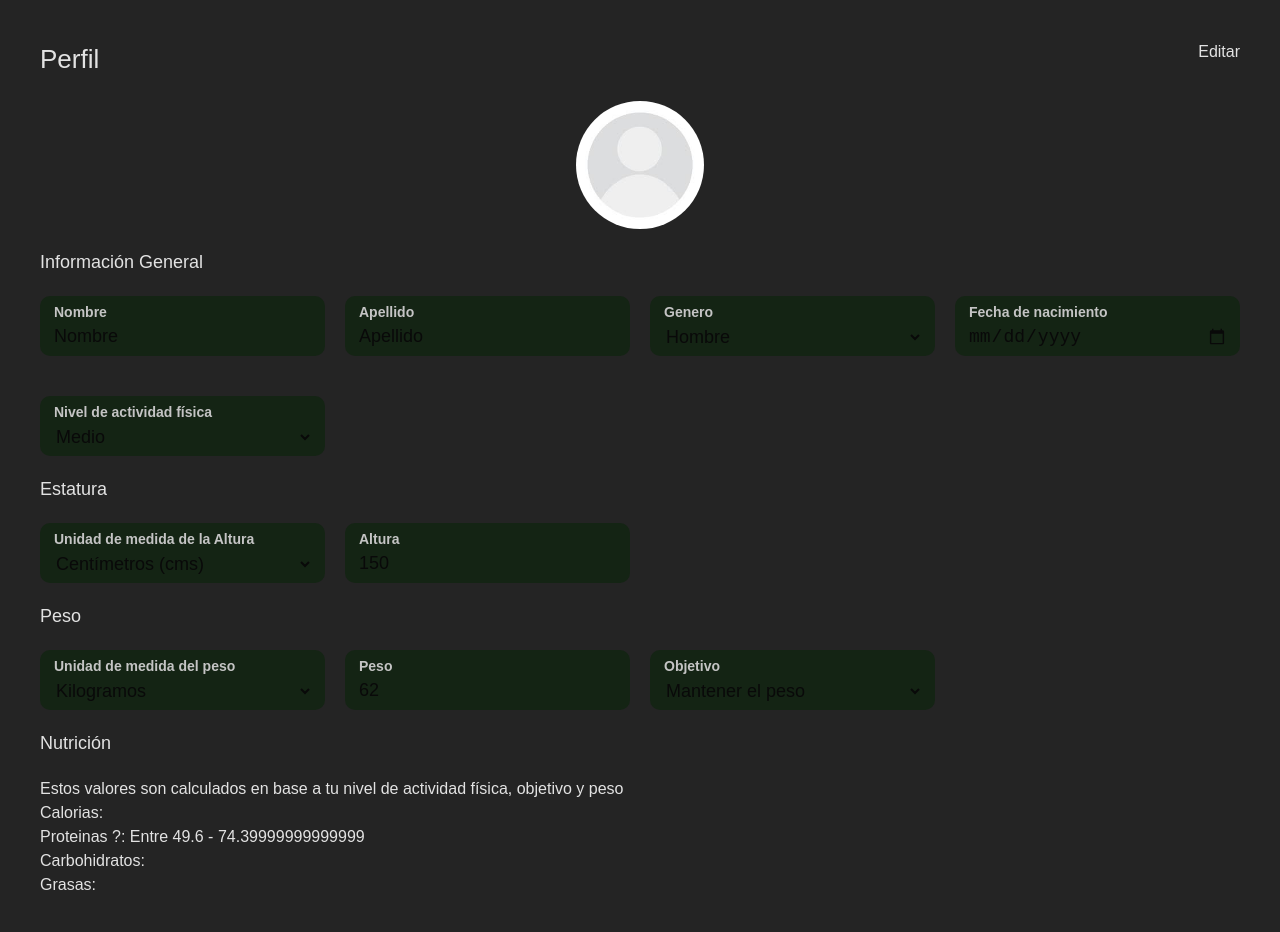
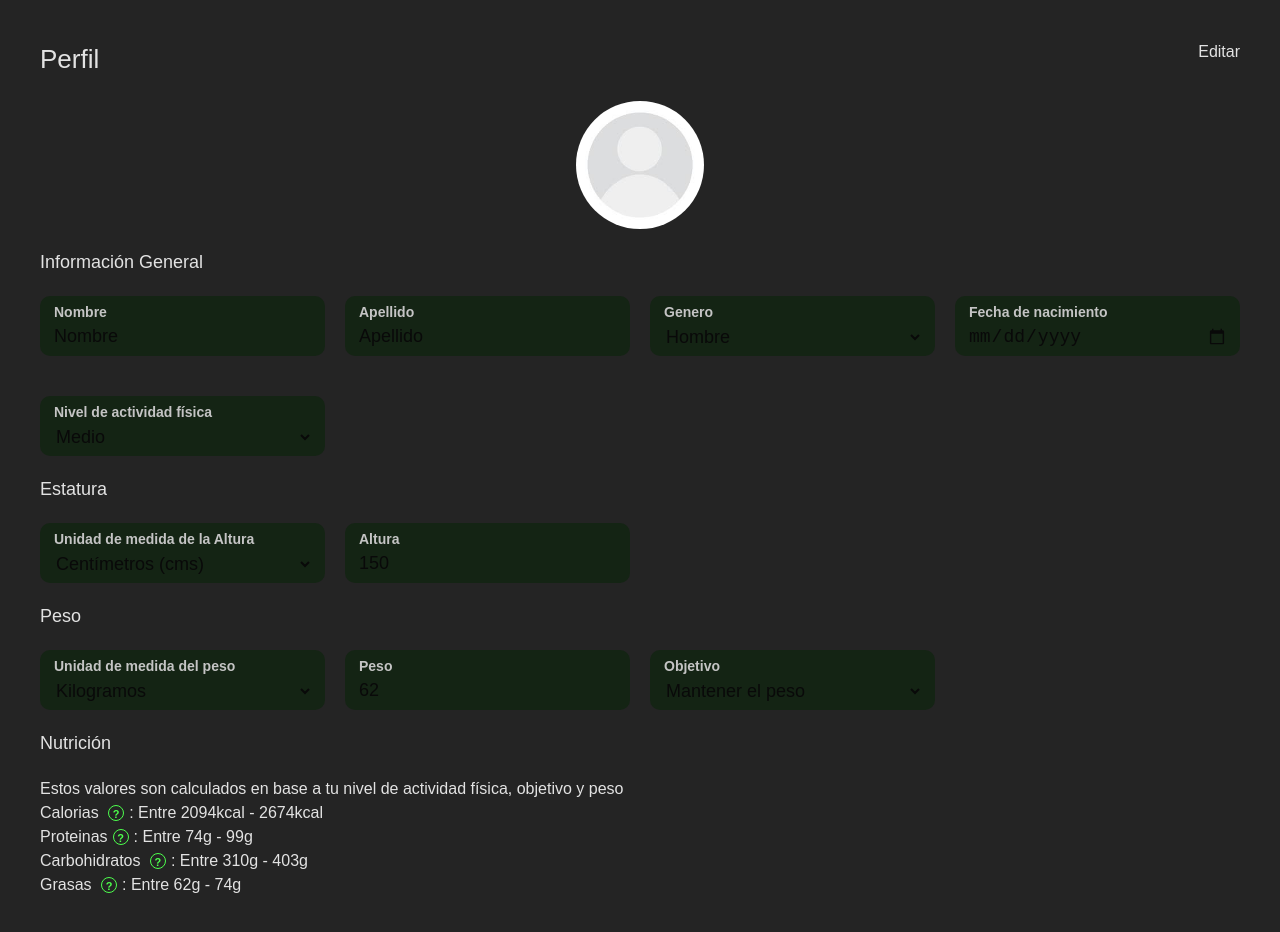
Before and after one commit to Dan3410/MyFitness, a React (Vite) app in the folder react/: page /profile in a window 1280 px wide. Shown: the top 932 px of the page. Built offline with nearby package versions, Linux system fonts and the light colour scheme.

Commit message:
feat: added convert from lb to kg and viceversa

```diff
--- a/react/src/components/mf-tooltip/mf-tooltip.module.scss
+++ b/react/src/components/mf-tooltip/mf-tooltip.module.scss
@@ -5,9 +5,27 @@
   border-radius: 6px;
   font-size: 13px;
   max-width: 260px;
-  box-shadow: 0 6px 18px rgba(0,0,0,0.25);
+  box-shadow: 0 6px 18px rgba(0, 0, 0, 0.25);
   line-height: 1.2;
+  position: fixed;
+  z-index: 9999;
+  pointer-events: none;
+  transition: opacity 500ms ease, transform 500ms ease;
 }
+
 .mfTooltipVisible {
   pointer-events: none;
 }
+
+.mfTooltipIcon {
+  font-size: 11px;
+  margin: 0px 5px;
+  border: 1px solid;
+  border-radius: 100%;
+  color: lime;
+  display: inline-block;
+  font-weight: 600;
+  height: 16px;
+  width: 16px;
+  text-align: center;
+}
--- a/react/src/components/mf-tooltip/mf-tooltip.tsx
+++ b/react/src/components/mf-tooltip/mf-tooltip.tsx
@@ -1,21 +1,22 @@
 import { useEffect, useRef, useState, type FC, type ReactNode } from 'react'
 import styles from "./mf-tooltip.module.scss"
-import type { ButtonTheme } from '../../themes/interfaces';
 import { ComponentTheme } from '../../themes/enums';
-import { profileAndHealthButtonTheme } from '../../themes/profileHealth';
-import { workoutButtonTheme } from '../../themes/workout';
-import { dietButtonTheme } from '../../themes/diet';
-import { cancelButtonTheme } from '../../themes/generic';
 import { tooltipPlacement } from '../../models/tooltipPlacement';
 import { createPortal } from 'react-dom';
+import { TooltipTheme } from '../../themes/interfaces';
+import { profileAndHealthTooltipTheme } from '../../themes/profileHealth';
+import { workoutTooltipTheme } from '../../themes/workout';
+import { dietTooltipTheme } from '../../themes/diet';
 
 interface MFTooltipProps {
+   theme: ComponentTheme,
    children: ReactNode,
    placement?: tooltipPlacement,
    delay?: number
 }
 
 const MFTooltip: FC<MFTooltipProps> = ({
+   theme,
    children,
    placement = tooltipPlacement.TOP,
    delay = 100,
@@ -26,6 +27,9 @@ const MFTooltip: FC<MFTooltipProps> = ({
    const targetRef = useRef<HTMLElement | null>(null);
    const tipRef = useRef<HTMLDivElement | null>(null)
    const timeoutRef = useRef<number>(undefined);
+
+   const tooltipTheme: TooltipTheme = theme == ComponentTheme.profileAndHeath ? profileAndHealthTooltipTheme :
+      theme == ComponentTheme.diet ? dietTooltipTheme : workoutTooltipTheme
 
    useEffect(() => {
       return () => clearTimeout(timeoutRef.current);
@@ -56,8 +60,6 @@ const MFTooltip: FC<MFTooltipProps> = ({
                top: targetRect.top - tipRect.height - spacing
             };
       }
-
-
    }
 
    const show = () => {
@@ -81,17 +83,14 @@ const MFTooltip: FC<MFTooltipProps> = ({
       <div
          ref={tipRef}
          role="tooltip"
-         className={styles.mfTooltip && visible ? styles.mfTooltipVisible : undefined}
+         className={[styles.mfTooltip, visible ? styles.mfTooltipVisible : undefined].join(' ')}
          style={{
-            position: "fixed",
+            opacity: visible ? 1 : 0,
+            transform: visible ? "translateY(0)" : "translateY(-4px)",
             left: coords.left,
             top: coords.top,
-            zIndex: 9999,
-            pointerEvents: "none",
-            transition: "opacity 120ms ease, transform 120ms ease",
-            opacity: visible ? 1 : 0,
-            transform: visible ? "translateY(0)" : "translateY(-4px)",
-            background: "black"
+            background: tooltipTheme.backgroundColor,
+            color: tooltipTheme.textColor
          }}
       >
          {children}
@@ -102,7 +101,7 @@ const MFTooltip: FC<MFTooltipProps> = ({
 
 
    return (<>
-      <span
+      <span className={styles.mfTooltipIcon}
          ref={targetRef}
          onMouseEnter={show}
          onMouseLeave={hide}
@@ -110,7 +109,7 @@ const MFTooltip: FC<MFTooltipProps> = ({
          onBlur={hide}
          tabIndex={0}
          aria-describedby={"tooltip"}
-         style={{ display: "inline-block" }}
+         style={{ color: tooltipTheme.iconColor, borderColor: tooltipTheme.iconColor }}
       >
          ?
       </span>
--- a/react/src/models/user.tsx
+++ b/react/src/models/user.tsx
@@ -1,3 +1,4 @@
+import { GENDER } from "./gender"
 import { HEIGHTUNIT } from "./heightUnit"
 import { OBJETIVE } from "./objetive"
 import { PHYSICALACTIVITYLVL } from "./physical-activity"
@@ -11,7 +12,7 @@ export interface User {
   height: number
   heightUnit: HEIGHTUNIT.CM | HEIGHTUNIT.FEET
   birthDay: string
-  gender: "MALE" | "FEMALE"
+  gender: GENDER.MALE | GENDER.FEMALE
   physicalActivityLvl: PHYSICALACTIVITYLVL.NONE | PHYSICALACTIVITYLVL.LOW | PHYSICALACTIVITYLVL.MEDIUM | PHYSICALACTIVITYLVL.HIGH
   objetive: OBJETIVE.REDUCE | OBJETIVE.MAINTAIN | OBJETIVE.INCREASE
 }
--- a/react/src/pages/health/components/height-section/height-section.tsx
+++ b/react/src/pages/health/components/height-section/height-section.tsx
@@ -37,7 +37,7 @@ const HeightSection: FC<HeightSectionProps> = ({ handleChange, edit, form }) =>
           <input name="height" type='number' value={form.height} onChange={handleChange}></input>
         </MFFormField>
         <MFError hidden={!edit || !!form.height}>Este campo es obligatorio</MFError>
-        <MFError hidden={!edit || !!form.height && form.height <= 0}>El valor debe ser mayor a 0</MFError>
+        <MFError hidden={!edit || !!form.height && form.height > 0}>El valor debe ser mayor a 0</MFError>
       </div>
     </div>
   </>
--- a/react/src/pages/health/components/nutrition-section/nutrition-section.tsx
+++ b/react/src/pages/health/components/nutrition-section/nutrition-section.tsx
@@ -2,6 +2,9 @@ import { FC } from 'react';
 import { User } from '../../../../models/user';
 import { PHYSICALACTIVITYLVL } from '../../../../models/physical-activity';
 import MFTooltip from '../../../../components/mf-tooltip/mf-tooltip';
+import { ComponentTheme } from '../../../../themes/enums';
+import { OBJETIVE } from '../../../../models/objetive';
+import { WEIGHTUNIT } from '../../../../models/weightUnit';
 
 
 
@@ -11,9 +14,50 @@ interface NutritionSectionProps {
 
 const NutritionSection: FC<NutritionSectionProps> = ({ form }) => {
 
-  //TODO: AGREGAR TOOLTIPS INDICANDO PARA QUE SIRVE CADA COSA
-  //CARBOS: INDICAR EL RANGO Y QUE SEGÚN OBJETIVO EN CUAL DEBE MANTENERSE, SI RANGO MINIMO O MAXIMO
-  //GRASA: VER COMO SE CALCULA
+  const getMinimumCalories = () => {
+    return getMinimumCarbohidrates() * 4 + getMinimumProtein() * 4 + getMinimumFats() * 9
+  }
+
+  const getMaximumCalories = () => {
+    return getMaximumCarbohidrates() * 4 + getMaximumProtein() * 4 + getMaximumFats() * 9
+  }
+
+  const getWeightInKg = () => {
+    if(!form.weight || form.weight < 0)
+      return 0
+    if(form.weightUnit == WEIGHTUNIT.LB)
+      return form.weight * 0.453592
+    return form.weight
+  }
+
+  const getMinimumProtein = () => {
+    return Math.round((form.physicalActivityLvl == PHYSICALACTIVITYLVL.LOW || form.physicalActivityLvl == PHYSICALACTIVITYLVL.NONE ? 0.8
+      : form.physicalActivityLvl == PHYSICALACTIVITYLVL.MEDIUM ? 1.2 : 1.6) * Number(getWeightInKg()))
+  }
+
+  const getMaximumProtein = () => {
+    return Math.round((form.physicalActivityLvl == PHYSICALACTIVITYLVL.LOW || form.physicalActivityLvl == PHYSICALACTIVITYLVL.NONE ? 1.2
+      : form.physicalActivityLvl == PHYSICALACTIVITYLVL.MEDIUM ? 1.6 : 2.2) * Number(getWeightInKg()))
+  }
+
+  const getMinimumCarbohidrates = () => {
+    return Math.round((form.physicalActivityLvl == PHYSICALACTIVITYLVL.LOW || form.physicalActivityLvl == PHYSICALACTIVITYLVL.NONE ? 3
+      : form.physicalActivityLvl == PHYSICALACTIVITYLVL.MEDIUM ? 5 : form.objetive == OBJETIVE.INCREASE ? 6.5 : 6) * Number(getWeightInKg()))
+  }
+
+  const getMaximumCarbohidrates = () => {
+    return Math.round((form.physicalActivityLvl == PHYSICALACTIVITYLVL.LOW || form.physicalActivityLvl == PHYSICALACTIVITYLVL.NONE ? 5
+      : form.physicalActivityLvl == PHYSICALACTIVITYLVL.MEDIUM ? 6.5 : form.objetive == OBJETIVE.INCREASE ? 7.5 : 7) * Number(getWeightInKg()))
+  }
+
+  const getMinimumFats = () => {
+    return Math.round((form.objetive == OBJETIVE.REDUCE ? 0.5 : 1) * Number(getWeightInKg()))
+  }
+
+  const getMaximumFats = () => {
+    return Math.round((form.objetive == OBJETIVE.REDUCE ? 1 : 1.2) * Number(getWeightInKg()))
+  }
+
   return (<>
 
     <h6>Nutrición</h6>
@@ -21,22 +65,30 @@ const NutritionSection: FC<NutritionSectionProps> = ({ form }) => {
       Estos valores son calculados en base a tu nivel de actividad física, objetivo y peso
     </div>
     <div>
-      Calorias:
+      Calorias <MFTooltip theme={ComponentTheme.profileAndHeath}>
+        Unidad de energia obtenida de alimentos y gastadas en el día a día. El exceso se almacena. Cada item debajo aporta calorias:
+        <ul>
+          <li> Proteina: 4kcal/g</li>
+          <li> Carbohidratos: 4kcal/g</li>
+          <li> Grasa: 9kcal/g</li>
+        </ul>
+      </MFTooltip>: Entre {getMinimumCalories()}kcal - {getMaximumCalories()}kcal
     </div>
     <div>
-      Proteinas <MFTooltip>contenido</MFTooltip>: Entre {
-        (form.physicalActivityLvl == PHYSICALACTIVITYLVL.LOW || PHYSICALACTIVITYLVL.NONE ? 0.8
-          : form.physicalActivityLvl == PHYSICALACTIVITYLVL.MEDIUM ? 1.2 : 1.6) * Number(form.weight)
-      } - {
-        (form.physicalActivityLvl == PHYSICALACTIVITYLVL.LOW || PHYSICALACTIVITYLVL.NONE ? 1.2
-          : form.physicalActivityLvl == PHYSICALACTIVITYLVL.MEDIUM ? 1.6 : 2.2) * Number(form.weight)}
+      Proteinas
+      <MFTooltip theme={ComponentTheme.profileAndHeath}>
+        Fundamental para la reparación, construcción y fortalecimiento muscular. Consumir más de lo requerido no produce ningún beneficio y puede ser dañino a largo plazo.
+      </MFTooltip>: Entre {getMinimumProtein()}g - {getMaximumProtein()}g
     </div>
     <div>
-
-      Carbohidratos:
+      Carbohidratos <MFTooltip theme={ComponentTheme.profileAndHeath}>
+        Fuente principal de energía del ser humano. Si bien se necesita altas cantidades, se recomienda evitar que sean azucares.
+      </MFTooltip>: Entre {getMinimumCarbohidrates()}g - {getMaximumCarbohidrates()}g
     </div>
     <div>
-      Grasas:
+      Grasas <MFTooltip theme={ComponentTheme.profileAndHeath}>
+        Ayudan a absorber vitaminas, formar hormonas y membranas y protegen los organos. Se recomienda consumir grasas saludables (insaturadas) ya que las insalubres (saturadas) aumentan el colesterol "malo".
+      </MFTooltip>: Entre {getMinimumFats()}g - {getMaximumFats()}g
     </div>
 
   </>
--- a/react/src/pages/health/components/weight-section/weight-section.tsx
+++ b/react/src/pages/health/components/weight-section/weight-section.tsx
@@ -40,7 +40,7 @@ const WeightSection: FC<WeightSectionProps> = ({ handleChange, edit, form }) =>
           </input>
         </MFFormField>
         <MFError hidden={!edit || !!form.weight}>Este campo es obligatorio</MFError>
-        <MFError hidden={!edit || !!form.height && form.weight <= 0}>El valor debe ser mayor a 0</MFError>
+        <MFError hidden={!edit || !!form.height && form.weight > 0}>El valor debe ser mayor a 0</MFError>
       </div>
       <MFFormField disabled={!edit} theme={ComponentTheme.profileAndHeath}>
         <label>Objetivo</label>
--- a/react/src/themes/diet.ts
+++ b/react/src/themes/diet.ts
@@ -12,6 +12,7 @@ export const dietInputTheme : InputTheme = {
 }
 
 export const dietTooltipTheme: TooltipTheme = {
-    backgroundColor: "#FDFF82",
-    textColor: '#fafafaff'
+    backgroundColor: "#ac8757ff",
+    textColor: '#fafafaff',
+    iconColor: "rgb(251, 255, 0)"
 }
--- a/react/src/themes/interfaces.ts
+++ b/react/src/themes/interfaces.ts
@@ -12,4 +12,5 @@ export interface InputTheme {
 export interface TooltipTheme {
     textColor: string,
     backgroundColor: string,
+    iconColor: string
 }
--- a/react/src/themes/profileHealth.ts
+++ b/react/src/themes/profileHealth.ts
@@ -13,5 +13,6 @@ export const profileAndHealthInputTheme : InputTheme = {
 
 export const profileAndHealthTooltipTheme: TooltipTheme = {
     backgroundColor: "rgba(19, 129, 19, 1)",
-    textColor: '#fafafaff'
+    textColor: '#fafafaff',
+    iconColor: "rgb(77, 255, 77)"
 }
```
Also changed, not shown: react/src/pages/health/profile/profile.tsx (+11 -5 lines), react/src/themes/workout.ts (+5 -4 lines).
